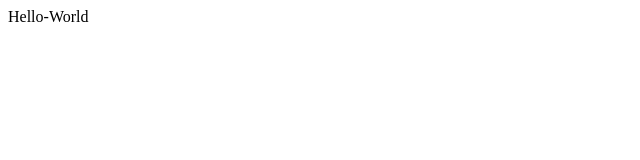
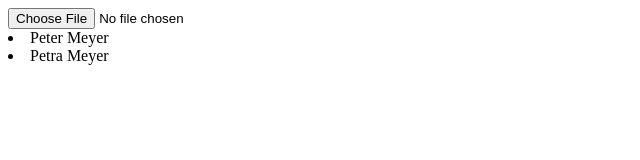
Before and after one commit to tomuench/wearedevelopers_21, a website built with webpack: page public/index.html in a window 1280 px wide. Shown: the whole page, without its empty margins (0-640 px from the left). Built offline with nearby package versions, Linux system fonts and the light colour scheme.

Commit message:
Zwischenstand

```diff
--- a/package.json
+++ b/package.json
@@ -4,6 +4,7 @@
   "description": "",
   "main": "index.js",
   "scripts": {
+    "build": "npx webpack",
     "test": "echo \"Error: no test specified\" && exit 1"
   },
   "keywords": [],
@@ -13,6 +14,7 @@
     "ts-loader": "^9.2.6",
     "typescript": "^4.4.4",
     "webpack": "^5.62.1",
-    "webpack-cli": "^4.9.1"
+    "webpack-cli": "^4.9.1",
+    "webpack-dev-server": "^4.4.0"
   }
 }
--- a/dist/index.html
+++ b/public/index.html
@@ -6,7 +6,9 @@
     <script src="https://unpkg.com/lodash@4.17.20"></script>
    </head>
    <body>
-       <my-list></my-list>
+       <div id="container">
+           <input type="file" capture/>
+       </div>
     <script src="bundle.js" type="module"></script>
    </body>
  </html>
--- a/src/index.ts
+++ b/src/index.ts
@@ -1 +1,21 @@
+import {List} from './list/list';
+
 export * from './list/list';
+
+
+let l = document.createElement("my-list") as List;
+
+document.body.append(l);
+
+var objects = [
+    {
+        firstname: "Peter",
+        lastname: "Meyer"
+    },
+    {
+        firstname: "Petra",
+        lastname: "Meyer"
+    }
+]
+
+l.objects = objects;
--- /dev/null
+++ b/src/list/item.ts
@@ -0,0 +1,19 @@
+
+
+export class ListItem extends HTMLElement {
+
+    private _object: any;
+
+    constructor(object: any) {
+        super();
+        this._object = object;
+    }
+
+
+    connectedCallback() {
+        this.innerHTML = `<li>${this._object.firstname} ${this._object.lastname}</li>`
+    }
+}
+
+
+customElements.define('list-item', ListItem)
--- a/src/list/list.ts
+++ b/src/list/list.ts
@@ -1,10 +1,20 @@
+import { ListItem } from "./item";
 
 
 export class List extends HTMLElement{
 
-    public connectedCallback() {
-        this.innerHTML = "Hello-World"
+    private _objects : any[] = [];
+
+    public get objects() : any[] {
+        return this._objects;
     }
+
+    public set objects(v : any[]) {
+        this._objects = v;
+
+        this._objects.forEach((object) => this.append(new ListItem(object)));
+    }
+
 }
 
 
--- a/webpack.config.js
+++ b/webpack.config.js
@@ -3,6 +3,7 @@ const path = require('path');
 module.exports = {
   entry: './src/index.ts',
   mode: "development",
+  watch: true,
   module: {
     rules: [
       {
```
Also changed, not shown: dist/bundle.js (deleted), 1 other file.
